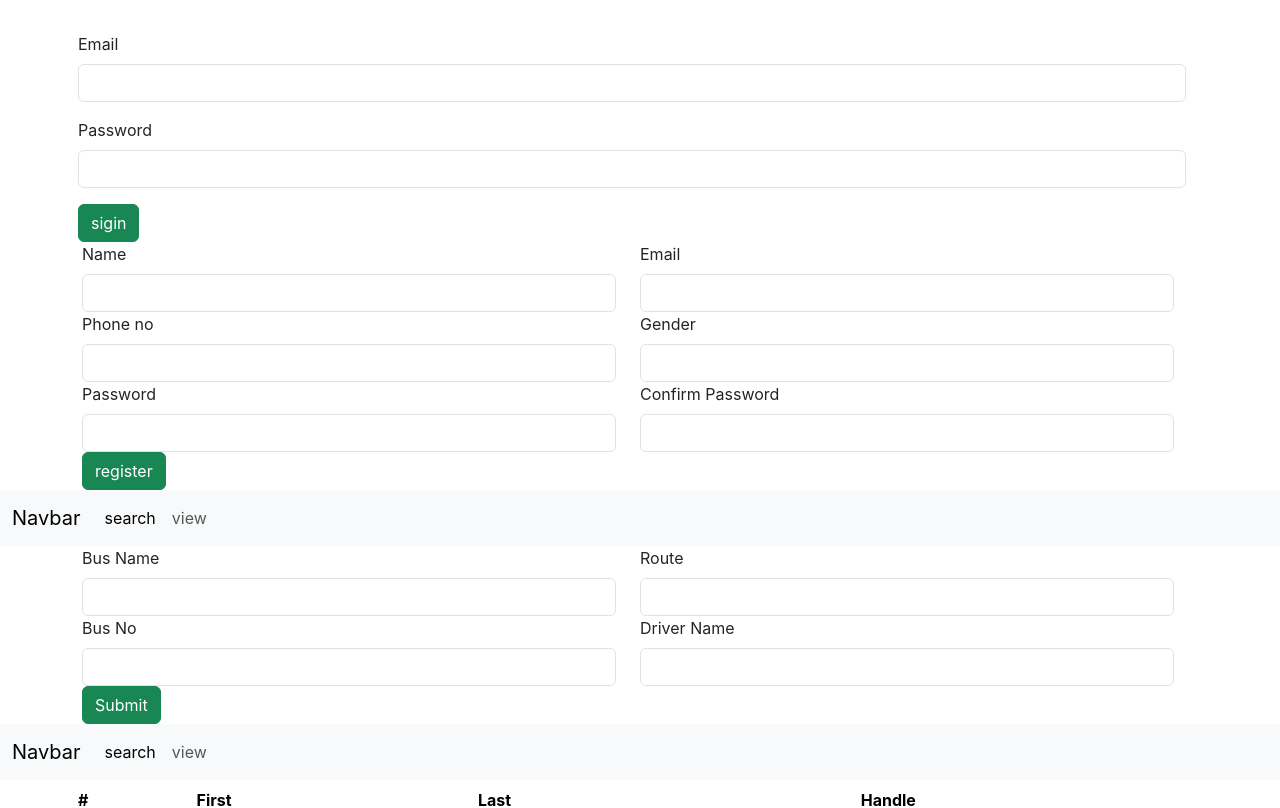
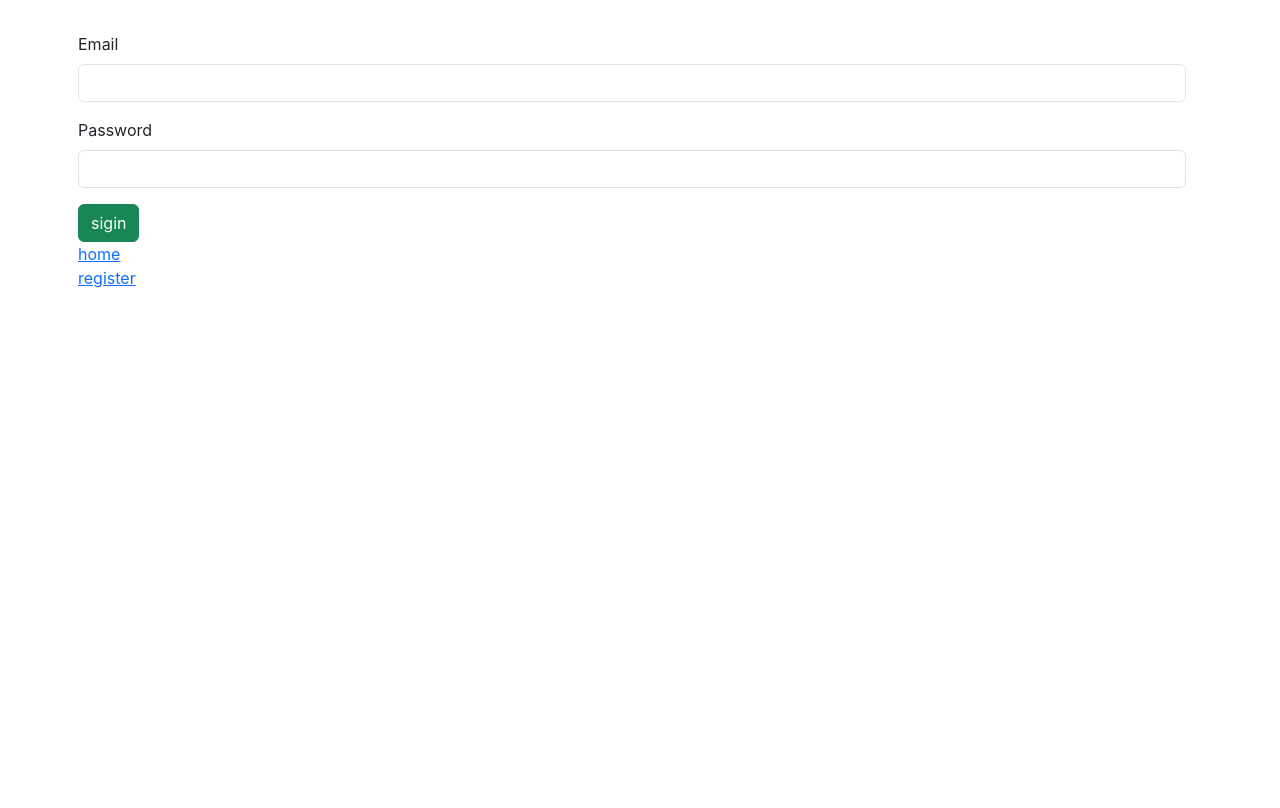
Before and after one commit to sreerag-13/ksrtc-frontend-app, a React (Create React App) app: page / in a window 1280 px wide. Shown: the top 808 px of the page. Built offline with nearby package versions, Linux system fonts and the light colour scheme.

Commit message:
routing done

```diff
--- a/src/App.js
+++ b/src/App.js
@@ -4,16 +4,19 @@ import Login from './components/Login';
 import Sign from './components/Sign';
 import Add from './components/Add';
 import View from './components/View';
+import { BrowserRouter, Route, Routes } from 'react-router-dom';
 
 function App() {
   return (
-    <div>
-      <Login/>
-      <Sign/>
-      <Add/>
-      <View/>
+    <BrowserRouter>
+    <Routes>
+      <Route path="/" element={<Login/>}/>
+      <Route path="/Sign" element={<Sign/>}/>
+      <Route path="/add" element={<Add/>}/>
+      <Route path="/View" element={<View/>}/>
 
-    </div>
+    </Routes>
+    </BrowserRouter>
   );
 }
 
--- a/src/components/Login.jsx
+++ b/src/components/Login.jsx
@@ -18,6 +18,10 @@ const Login = () => {
                     </div>
                     <div className="col col-12 col-sm-12 col-md-12 col-lg-12 col-xl-12 col-xxl-12">
                         <button className="btn btn-success">sigin</button>
+                        <br></br>
+                        <a href="/">home</a>
+                        <br></br>
+                        <a href="/Sign">register</a>
                     </div>
                 </div>
             </div>
--- a/src/components/Sign.jsx
+++ b/src/components/Sign.jsx
@@ -34,6 +34,10 @@ const Sign = () => {
 
                         <div className="col col-12 col-sm-6 col-md-6 col-lg-6 col-xl-6 col-xxl-6">
                             <button className="btn btn-success">register</button>
+                            <br></br>
+                        <a href="/">home</a>
+                        <br></br>
+                        <a href="/Sign">register</a>
                         </div>
                     </div>
                 </div>
```
